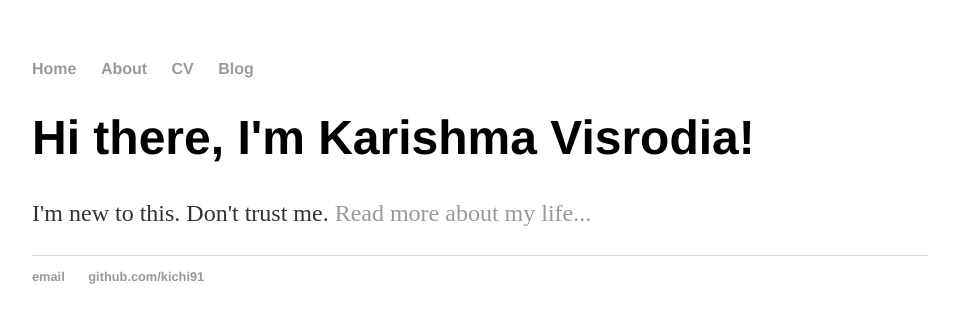
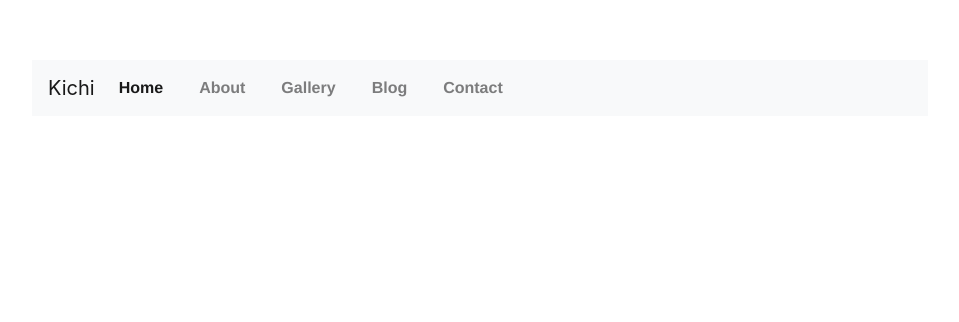
Before and after one commit to kichi91/kichi91.github.io, a plain HTML site: page index.html in a window 1280 px wide. Shown: the whole page, without its empty margins (160-1119 px from the left). Drawn offline with nearby package versions, Linux system fonts and the light colour scheme.

Commit message:
Creating Nav Bar

```diff
--- a/index.html
+++ b/index.html
@@ -2,28 +2,43 @@
 <html>
 	<head>
 		<title>Karishma Visrodia</title>
+		<link rel="stylesheet" href="https://stackpath.bootstrapcdn.com/bootstrap/4.3.1/css/bootstrap.min.css" integrity="sha384-ggOyR0iXCbMQv3Xipma34MD+dH/1fQ784/j6cY/iJTQUOhcWr7x9JvoRxT2MZw1T" crossorigin="anonymous">
+
 		<link rel="stylesheet" href="css/main.css">
 	</head>
+
 	<body>
-		<nav>
-    		<ul>
-        		<li><a href="/">Home</a></li>
-	        	<li><a href="/about">About</a></li>
-        		<li><a href="/cv">CV</a></li>
-        		<li><a href="/blog">Blog</a></li>
-    		</ul>
+		<nav class="navbar navbar-expand-lg navbar-light bg-light">
+  			<a class="navbar-brand" href="#">Kichi</a>
+
+			<button class="navbar-toggler" type="button" data-toggle="collapse" data-target="#navbarNav" aria-controls="navbarNav" aria-expanded="false" aria-label="Toggle navigation">
+    			<span class="navbar-toggler-icon"></span>
+			</button>
+
+			<div class="collapse navbar-collapse" id="navbarNav">
+				<ul class="navbar-nav">
+					<li class="nav-item active">
+						<a class="nav-link" href="#">Home <span class="sr-only">(current)</span></a>
+					</li>
+
+					<li class="nav-item">
+						<a class="nav-link" href="#">About</a>
+					</li>
+
+					<li class="nav-item">
+						<a class="nav-link" href="#">Gallery</a>
+					</li>
+
+					<li class="nav-item">
+						<a class="nav-link" href="#">Blog</a>
+				  	</li>
+
+					<li class="nav-item">
+						<a class="nav-link" href="#">Contact</a>
+				  	</li>
+
+				</ul>
+		  </div>
 		</nav>
-		<div class="container">
-    		<div class="blurb">
-        		<h1>Hi there, I'm Karishma Visrodia!</h1>
-				<p>I'm new to this. Don't trust me. <a href="/about">Read more about my life...</a></p>
-    		</div><!-- /.blurb -->
-		</div><!-- /.container -->
-		<footer>
-    		<ul>
-        		<li><a href="mailto:karishmav91@gmail.com">email</a></li>
-        		<li><a href="https://github.com/kichi91">github.com/kichi91</a></li>
-			</ul>
-		</footer>
 	</body>
 </html>
```
